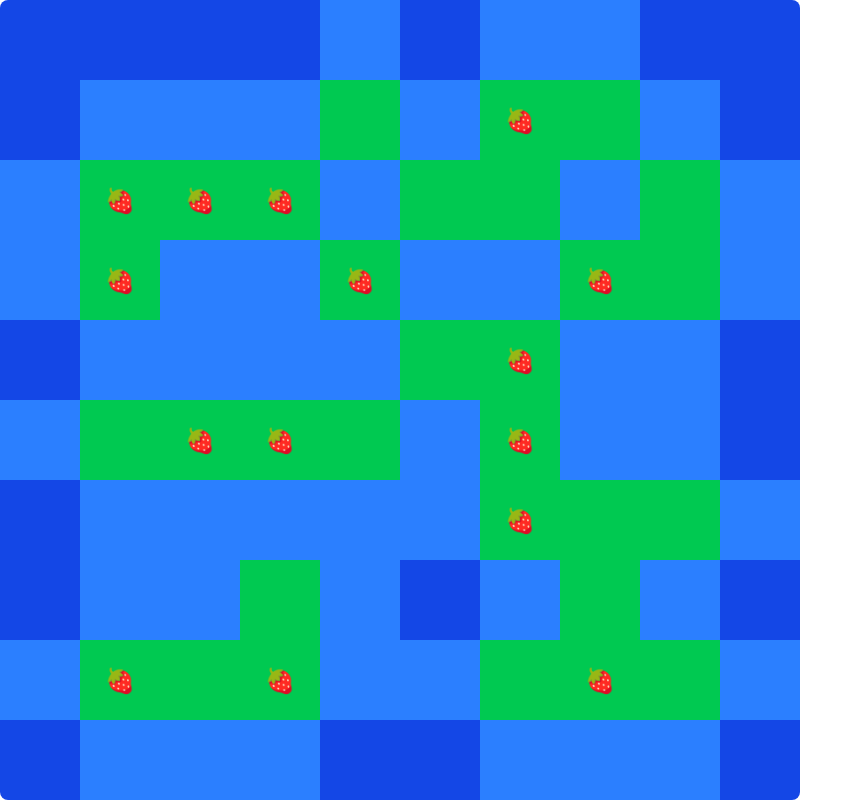
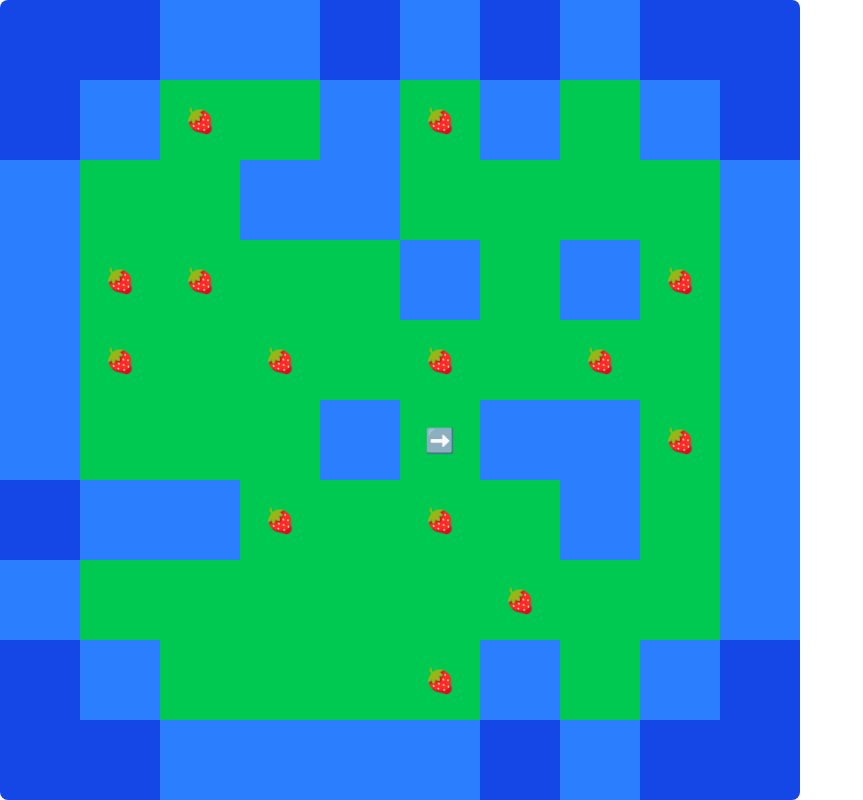
Before and after one commit to shawn-mcgee/scrog, an Astro site: page / in a window 1280 px wide. Shown: the whole page, without its empty margins (0-863 px from the left). Built offline with nearby package versions, Linux system fonts and the light colour scheme; Astro itself is replaced by a stand-in of ours.

Commit message:
Working on things

```diff
--- a/src/scrog/island.ts
+++ b/src/scrog/island.ts
@@ -34,11 +34,11 @@ export const Island = {
   populate(iz: Island) {
     for (let x = 1; x < iz.w - 1; x++)
       for (let y = 1; y < iz.h - 1; y++)
-        if (Math.random() < 0.5) {
+        if (Math.random() < 0.75) {
           const tile = Tile.Grass(iz);
           Island.putTileAt(iz, tile.id, {x, y});
 
-          if (Math.random() < 0.5) {
+          if (Math.random() < 0.25) {
             const berry = Thing.Berry(iz);
             Island.putThingOn(iz, berry.id, tile.id);
           }
--- /dev/null
+++ b/src/scrog/lang/token.ts
@@ -0,0 +1,6 @@
+
+
+
+
+export const T_NUMBER = "t_number" as const;
+export const T_STRING = "t_string" as const;
--- a/src/scrog/scrog.ts
+++ b/src/scrog/scrog.ts
@@ -1,16 +1,66 @@
-import type { Color } from "./color";
+import { Color } from "./color";
+import { uniqueId } from "./helpers";
 import type { Island } from "./island";
-import { Where } from "./where";
+import { EAST, Where } from "./where";
 
 
 export type Scrog = {
   readonly id: string;
   color: Color;
   where: Where;
+  facing: Where.Absolute;
 }
 
 export const Scrog = {
-  new(id: string, color: Color, where: Where = Where.new()) {
-    return { id, color, where } satisfies Scrog
-  }
+  new(id: string, color: Color, facing: Where.Absolute = EAST, where: Where = Where.new()) {
+    return { id, color, facing, where } satisfies Scrog
+  },
+
+  Red(iz: Island, facing: Where.Absolute = EAST, where: Where = Where.new()) {
+    const scrog = Scrog.new(uniqueId(iz.scrogs), Color.Red(), facing, where);
+    iz.scrogs[scrog.id] = scrog;
+    return scrog;
+  },
+
+  Yellow(iz: Island, facing: Where.Absolute = EAST, where: Where = Where.new()) {
+    const scrog = Scrog.new(uniqueId(iz.scrogs), Color.Yellow(), facing, where);
+    iz.scrogs[scrog.id] = scrog;
+    return scrog;
+  },
+
+  Green(iz: Island, facing: Where.Absolute = EAST, where: Where = Where.new()) {
+    const scrog = Scrog.new(uniqueId(iz.scrogs), Color.Green(), facing, where);
+    iz.scrogs[scrog.id] = scrog;
+    return scrog;
+  },
+
+  Cyan(iz: Island, facing: Where.Absolute = EAST, where: Where = Where.new()) {
+    const scrog = Scrog.new(uniqueId(iz.scrogs), Color.Cyan(), facing, where);
+    iz.scrogs[scrog.id] = scrog;
+    return scrog;
+  },
+
+  Blue(iz: Island, facing: Where.Absolute = EAST, where: Where = Where.new()) {
+    const scrog = Scrog.new(uniqueId(iz.scrogs), Color.Blue(), facing, where);
+    iz.scrogs[scrog.id] = scrog;
+    return scrog;
+  },
+
+  Magenta(iz: Island, facing: Where.Absolute = EAST, where: Where = Where.new()) {
+    const scrog = Scrog.new(uniqueId(iz.scrogs), Color.Magenta(), facing, where);
+    iz.scrogs[scrog.id] = scrog;
+    return scrog;
+  },
+
+  White(iz: Island, facing: Where.Absolute = EAST, where: Where = Where.new()) {
+    const scrog = Scrog.new(uniqueId(iz.scrogs), Color.White(), facing, where);
+    iz.scrogs[scrog.id] = scrog;
+    return scrog;
+  },
+
+  Black(iz: Island, facing: Where.Absolute = EAST, where: Where = Where.new()) {
+    const scrog = Scrog.new(uniqueId(iz.scrogs), Color.Black(), facing, where);
+    iz.scrogs[scrog.id] = scrog;
+    return scrog;
+  },
 }
--- a/src/ui/components/Island.tsx
+++ b/src/ui/components/Island.tsx
@@ -5,6 +5,7 @@ import { Scrog as ScrogType } from "../../scrog/scrog"
 import { GRASS, WATER, DEEP_WATER, Tile as TileType } from "../../scrog/tile"
 import { RED, YELLOW, GREEN, CYAN, BLUE, MAGENTA, WHITE, BLACK, Color as ColorType } from "../../scrog/color"
 import clsx from "clsx"
+import { EAST, NORTH, SOUTH, WEST, Where } from "../../scrog/where"
 
 
 
@@ -26,8 +27,11 @@ function Tile({ iz, tile }: { iz: Iz, tile: TileType }) {
 
 function Scrog({ scrog }: { scrog: ScrogType }) {
   return (
-    <div className="absolute">
-      {scrog.id}
+    <div className="absolute text-2xl w-fit h-fit top-1/2 left-1/2 -translate-x-1/2 -translate-y-1/2">
+      {scrog.facing === NORTH && "⬆️"}
+      {scrog.facing === EAST  && "➡️"}
+      {scrog.facing === SOUTH && "⬇️"}
+      {scrog.facing === WEST  && "⬅️"}
     </div>
   )
 }
@@ -58,7 +62,9 @@ function Sound({ sound }: { sound: SoundType }) {
 export default function Island() {
   const iz = Iz.new();
   Iz.populate(iz);
-  console.log(iz);
+
+  const scrog = ScrogType.Green(iz);
+  Iz.putScrogAt(iz, scrog.id, Where.new(5, 5));
 
   return (
     <div className="grid grid-cols-10 w-fit h-fit rounded-lg overflow-hidden">
```
Also changed, not shown: src/scrog/action.ts (added).
